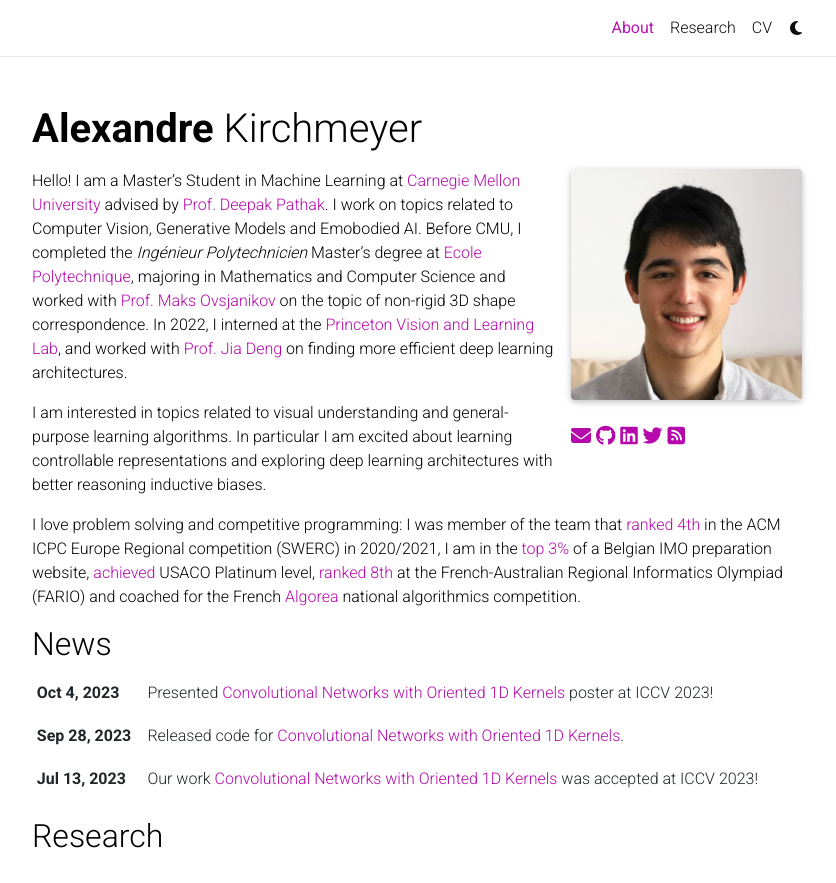
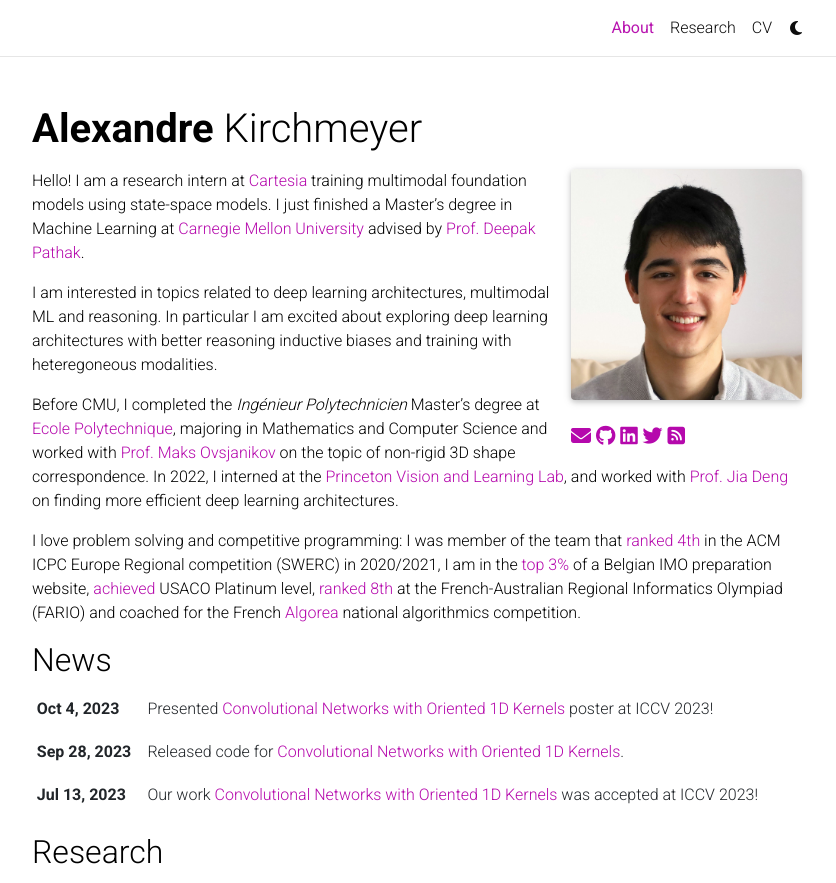
Before and after one commit to akirchmeyer/akirchmeyer, a Jekyll site: the page built from _pages/about.md, in a window 1280 px wide and 1073 px high, cut to the strip 0-883 px from the top of the window. Shown: the whole strip, without its empty margins (223-1059 px from the left). Built offline with Jekyll 4.4.1, drawn with Linux system fonts in a browser that asks for light colours; full-size pictures stand in for the smaller copies a plugin makes; comment, search, counter and statistics services are not loaded; a style sheet for code colours, icons or effects is not loaded.

Commit message:
Update about.md

```diff
--- a/_pages/about.md
+++ b/_pages/about.md
@@ -17,9 +17,13 @@
 social: false  # includes social icons at the bottom of the page
 ---
 
-Hello! I am a Master's Student in Machine Learning at [Carnegie Mellon University](https://www.ml.cmu.edu) advised by [Prof. Deepak Pathak](https://www.cs.cmu.edu/~dpathak). I work on topics related to Computer Vision, Generative Models and Emobodied AI. Before CMU, I completed the [_Ingénieur Polytechnicien_](https://programmes.polytechnique.edu/en/ingenieur-polytechnicien-program/ingenieur-polytechnicien-program) Master's degree at [Ecole Polytechnique](https://www.polytechnique.edu), majoring in Mathematics and Computer Science and worked with [Prof. Maks Ovsjanikov](https://www.lix.polytechnique.frx/~maks/) on the topic of non-rigid 3D shape correspondence. In 2022, I interned at the [Princeton Vision and Learning Lab](https://pvl.cs.princeton.edu), and worked with [Prof. Jia Deng](https://www.cs.princeton.edu/~jiadeng/) on finding more efficient deep learning architectures.
+Hello! I am a research intern at [Cartesia](https://cartesia.ai/) training multimodal foundation models using state-space models. I just finished a Master's degree in Machine Learning at [Carnegie Mellon University](https://www.ml.cmu.edu) advised by [Prof. Deepak Pathak](https://www.cs.cmu.edu/~dpathak).
 
-I am interested in topics related to visual understanding and general-purpose learning algorithms. In particular I am excited about learning controllable representations and exploring deep learning architectures with better reasoning inductive biases.
+I am interested in topics related to deep learning architectures, multimodal ML and reasoning. In particular I am excited about exploring deep learning architectures with better reasoning inductive biases and training with heteregoneous modalities.
+
+Before CMU, I completed the [_Ingénieur Polytechnicien_](https://programmes.polytechnique.edu/en/ingenieur-polytechnicien-program/ingenieur-polytechnicien-program) Master's degree at [Ecole Polytechnique](https://www.polytechnique.edu), majoring in Mathematics and Computer Science and worked with [Prof. Maks Ovsjanikov](https://www.lix.polytechnique.frx/~maks/) on the topic of non-rigid 3D shape correspondence. In 2022, I interned at the [Princeton Vision and Learning Lab](https://pvl.cs.princeton.edu), and worked with [Prof. Jia Deng](https://www.cs.princeton.edu/~jiadeng/) on finding more efficient deep learning architectures.
+
+
 
 I love problem solving and competitive programming: I was member of the team that [ranked 4th](https://swerc.eu/2020/theme/scoreboard/index.html) in the ACM ICPC Europe Regional competition (SWERC) in 2020/2021, I am in the [top 3%](https://www.mathraining.be/users/363) of a Belgian IMO preparation website, [achieved](http://www.usaco.org/current/data/dec16_gold_results.html) USACO Platinum level, [ranked 8th](https://orac.amt.edu.au/fario/fario17results.html) at the French-Australian Regional Informatics Olympiad (FARIO) and coached for the French [Algorea](https://algorea.org) national algorithmics competition.
 
```
